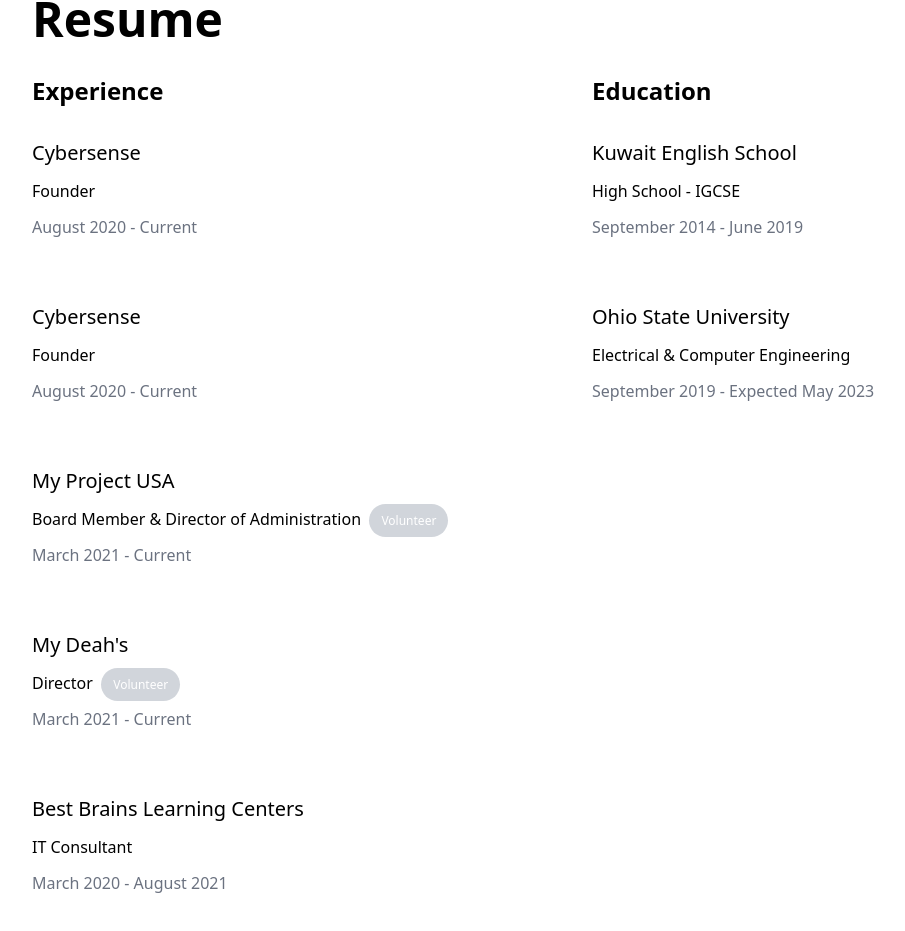
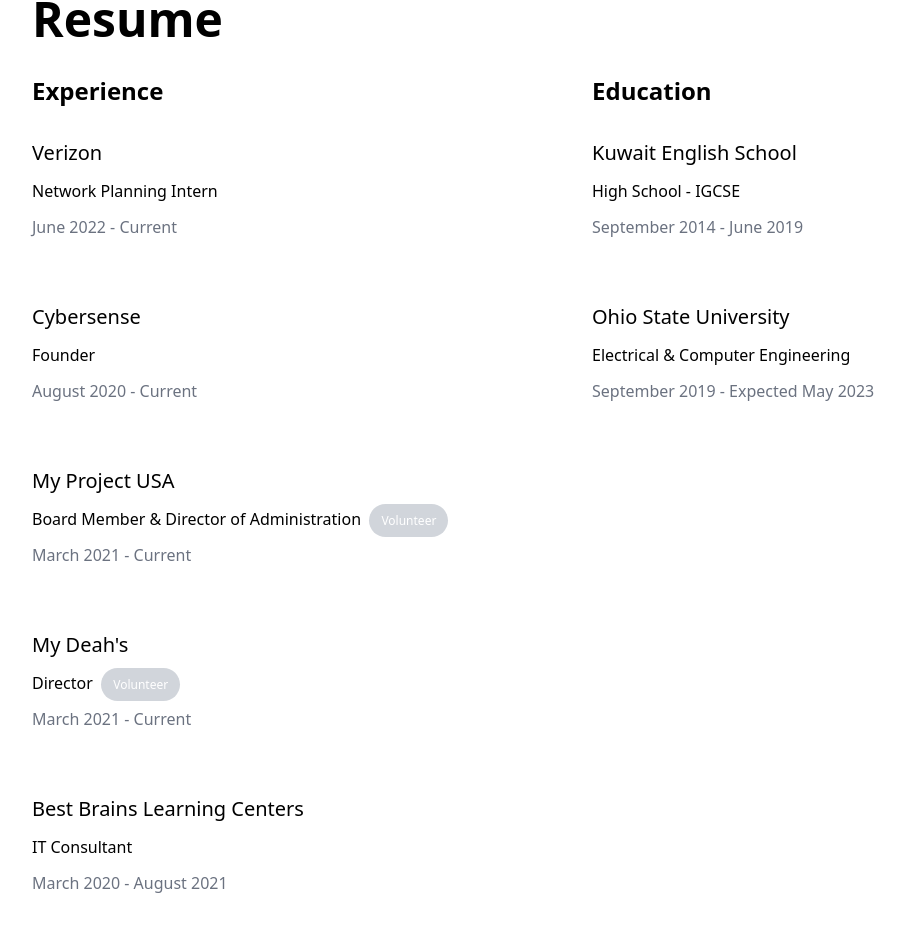
Before and after one commit to uzairqidwai/uzairqidwai.com, a Next.js app: page / in a window 1280 px wide. Shown: the part 1532-2463 px from the top of the page, without its empty margins (56-961 px from the left). Built offline with nearby package versions, Linux system fonts and the light colour scheme.

Commit message:
Update index.js

```diff
--- a/pages/index.js
+++ b/pages/index.js
@@ -112,9 +112,9 @@ export default function Home() {
                 <h2 className="text-2xl font-semibold font-display">Experience</h2>
 
                 <div className="flex flex-col py-8 grid gap-3 transition transform hover:translate-x-2">
-                  <h3 className="font-display text-xl font-medium">Cybersense</h3>
-                  <p className="font-display text-md flex items-center">Founder&nbsp;&nbsp;</p>
-                  <p className="font-display text-gray-500">August 2020 - Current</p>
+                  <h3 className="font-display text-xl font-medium">Verizon</h3>
+                  <p className="font-display text-md flex items-center">Network Planning Intern&nbsp;&nbsp;</p>
+                  <p className="font-display text-gray-500">June 2022 - Current</p>
                 </div>
 
                 <div className="flex flex-col py-8 grid gap-3 transition transform hover:translate-x-2">
```
